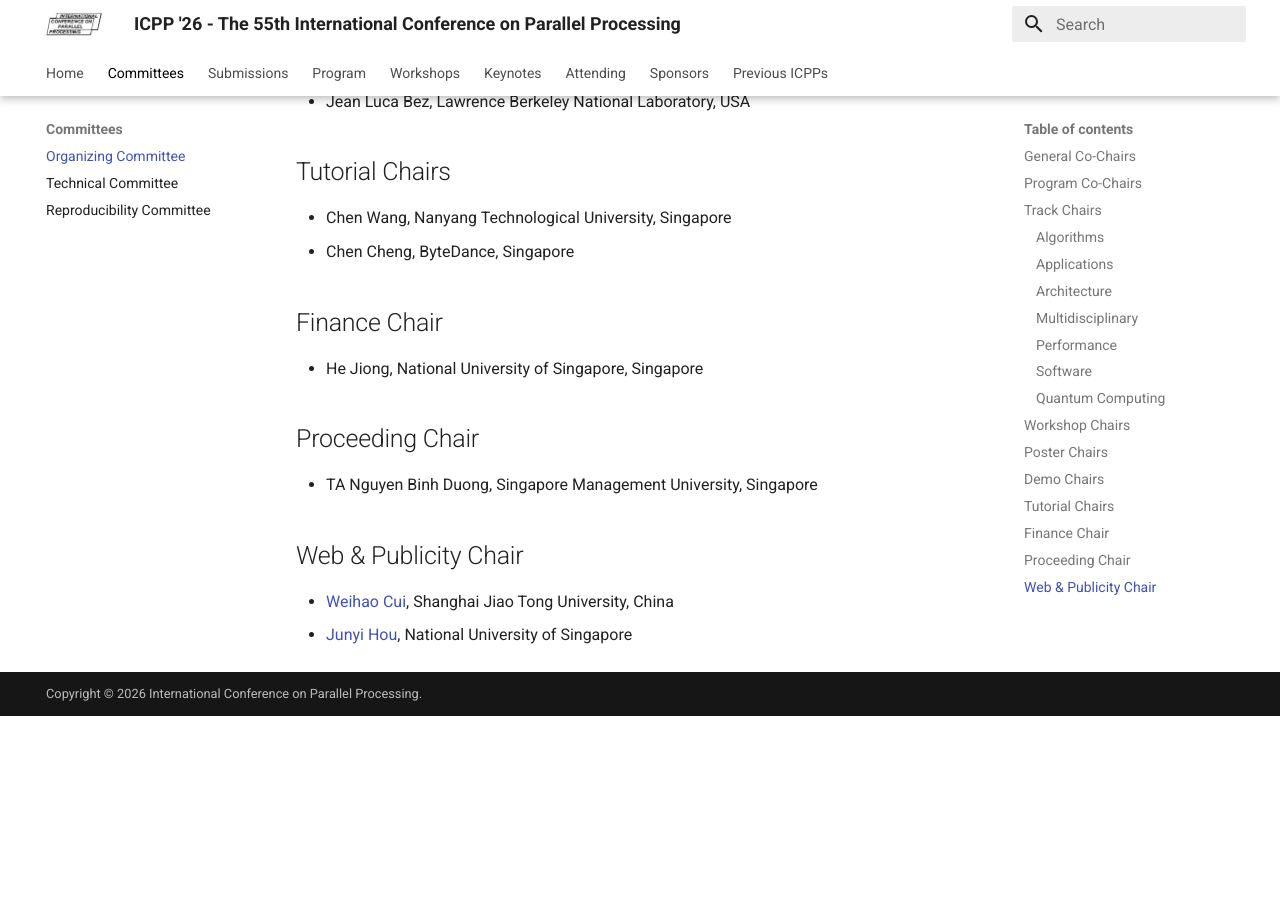
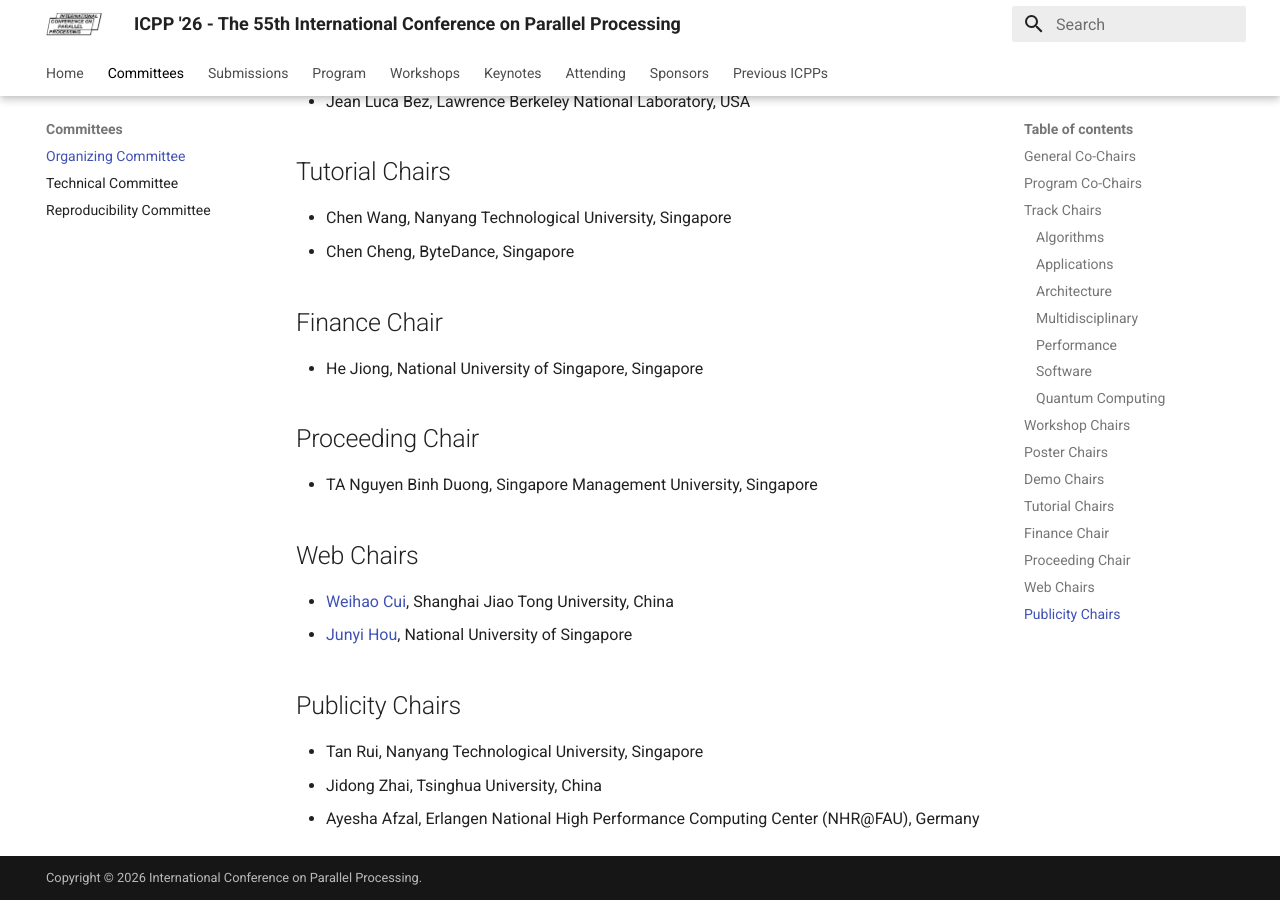
Before and after one commit to icpp2026/icpp2026.github.io, an MkDocs documentation site: the page built from docs/organizing-committee.md, in a window 1280 px wide and 900 px high, scrolled down 2089 px. Built offline with MkDocs 1.6.1 and Material for MkDocs 9.7.7, drawn with Linux system fonts in a browser that asks for light colours; comment, search, counter and statistics services are not loaded; before the commit the page ends 2805 px from its top, so only the background shows below that.

Commit message:
update: web Chairs and Publicity chairs

```diff
--- a/docs/organizing-committee.md
+++ b/docs/organizing-committee.md
@@ -70,7 +70,13 @@
 
 - TA Nguyen Binh Duong, Singapore Management University, Singapore
 
-## Web & Publicity Chair
+## Web Chairs
 
 - [Weihao Cui](https://raphael-hao.top/){:target="\_blank"}, Shanghai Jiao Tong University, China
 - [Junyi Hou](https://profile.junyi.dev/){:target="\_blank"}, National University of Singapore
+
+## Publicity Chairs
+
+- Tan Rui, Nanyang Technological University, Singapore
+- Jidong Zhai, Tsinghua University, China
+- Ayesha Afzal, Erlangen National High Performance Computing Center (NHR@FAU), Germany
```
